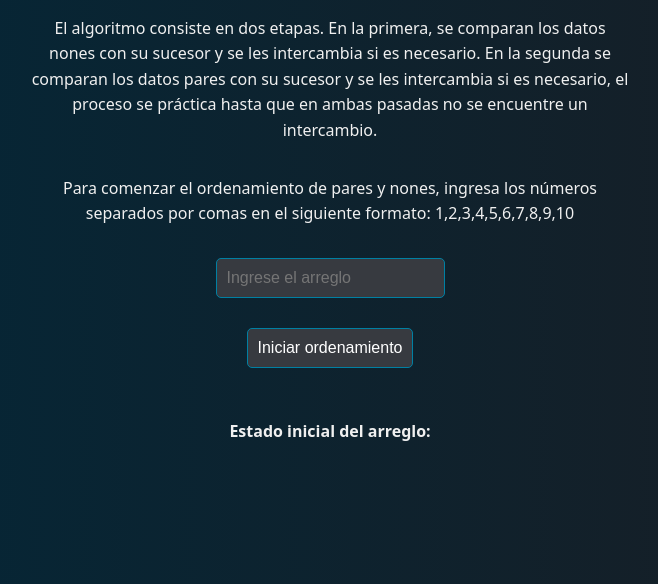
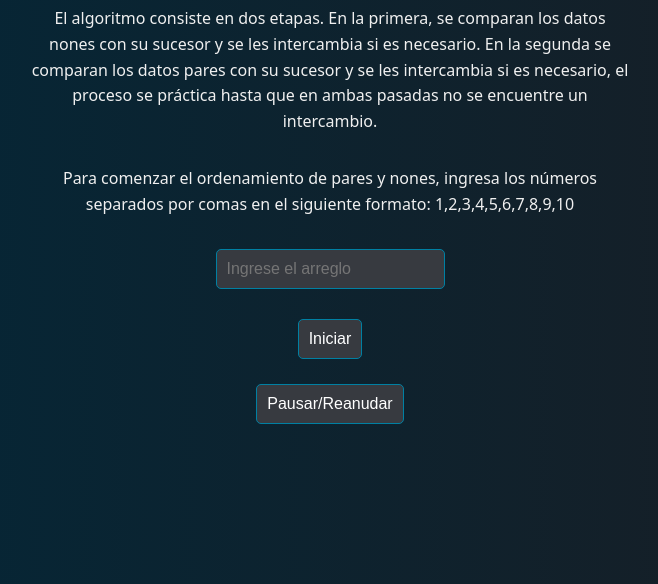
Before and after one commit to Lstrappare/Trasposicion-ParesYNones, a plain HTML site: page index.html in a window 1280 px wide. Shown: the part 216-800 px from the top of the page, without its empty margins (310-968 px from the left). Drawn offline with Linux system fonts and the light colour scheme.

Commit message:
Update index.html

```diff
--- a/index.html
+++ b/index.html
@@ -19,9 +19,12 @@
         comas en el siguiente formato: 1,2,3,4,5,6,7,8,9,10
     </p>
     <input type="text" id="inputArreglo" placeholder="Ingrese el arreglo">
-    <button id="iniciar">Iniciar ordenamiento</button>
+    <button id="iniciar">Iniciar</button>
+    <button id="pausar">Pausar/Reanudar</button>
+
+    <div id="estadoInicial"></div>
+
     <div id="resultados">
-        <p id="estadoInicial">Estado inicial del arreglo: </p>
         <div id="columnas"></div>
     </div>
     <script src="script.js"></script>
```
